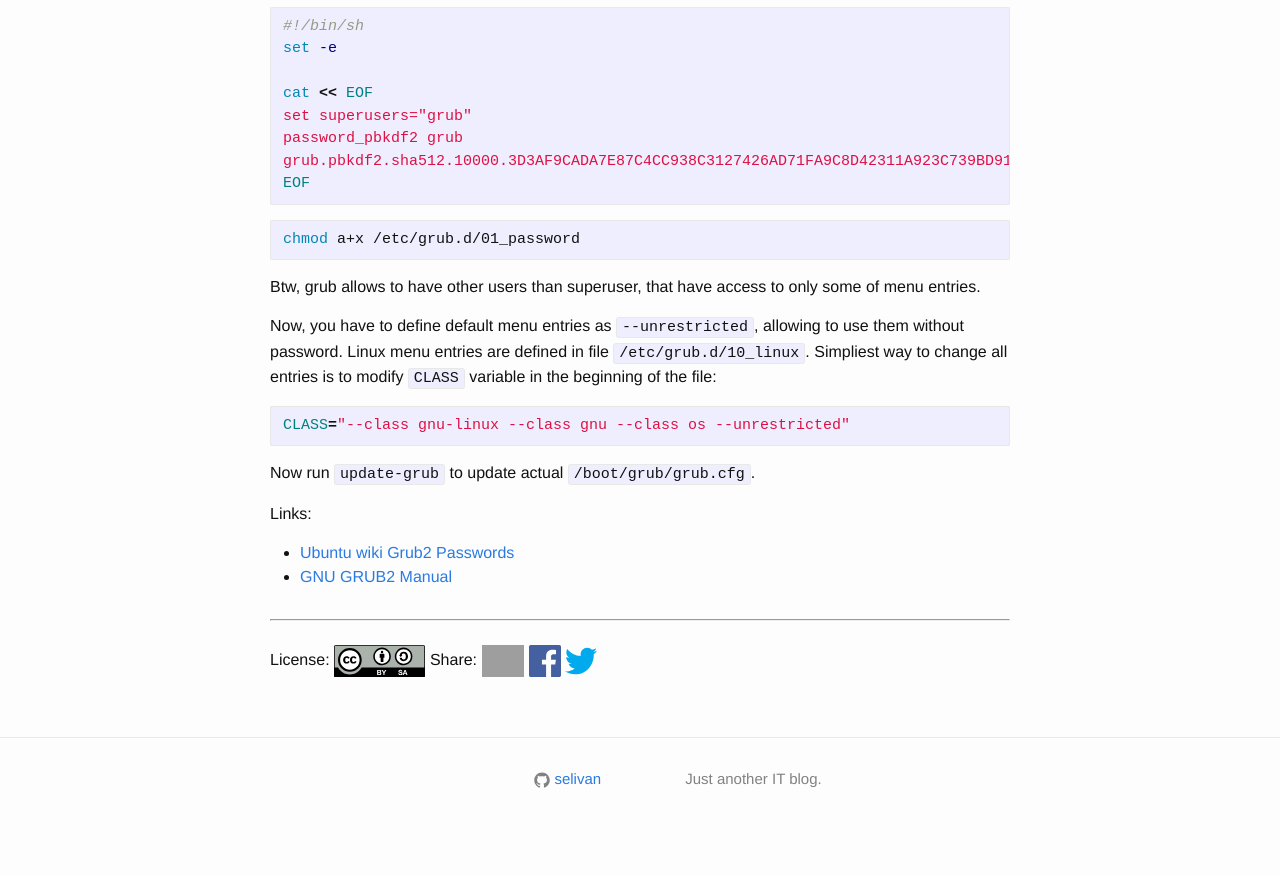
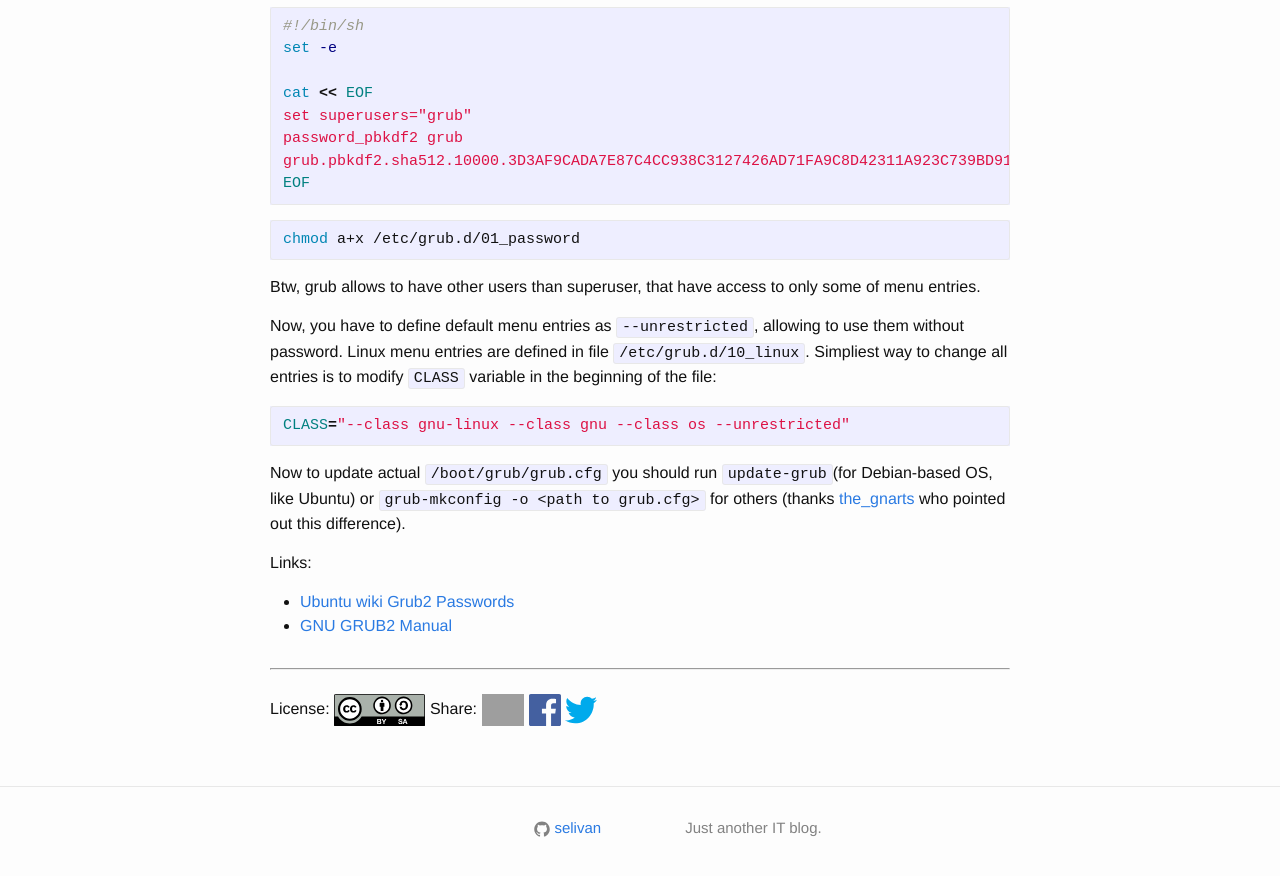
Before and after one commit to selivan/selivan.github.io, a Jekyll site: the page built from _posts/2017-12-21-grub2-password-for-all-but-default-menu-entries.md, in a window 1280 px wide and 900 px high, scrolled down 744 px. Shown: the top 876 px of the window. Built offline with Jekyll 4.4.1, drawn with Linux system fonts in a browser that asks for light colours; comment, search, counter and statistics services are not loaded; before the commit the page ends 1594 px from its top, so only the background shows below that; grey boxes are pictures that could not be loaded.

Commit message:
update article

````diff
--- a/_posts/2017-12-21-grub2-password-for-all-but-default-menu-entries.md
+++ b/_posts/2017-12-21-grub2-password-for-all-but-default-menu-entries.md
@@ -44,7 +44,7 @@
 CLASS="--class gnu-linux --class gnu --class os --unrestricted"
 ```
 
-Now run `update-grub` to update actual `/boot/grub/grub.cfg`.
+Now to update actual `/boot/grub/grub.cfg` you should run `update-grub`(for Debian-based OS, like Ubuntu) or `grub-mkconfig -o <path to grub.cfg>` for others (thanks [the_gnarts](https://www.reddit.com/user/the_gnarts) who pointed out this difference).
 
 Links:
 
````
